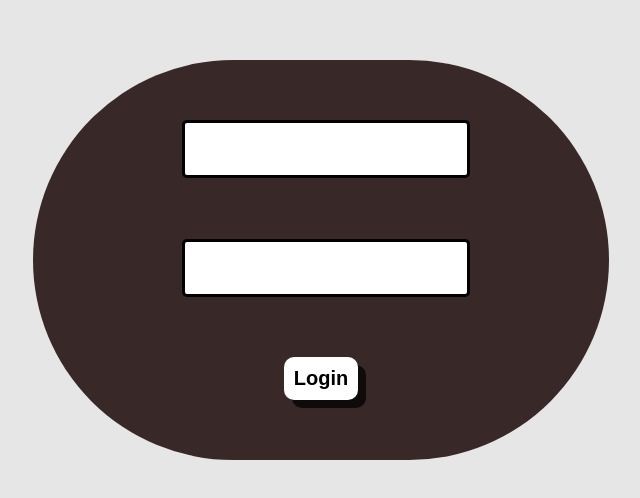
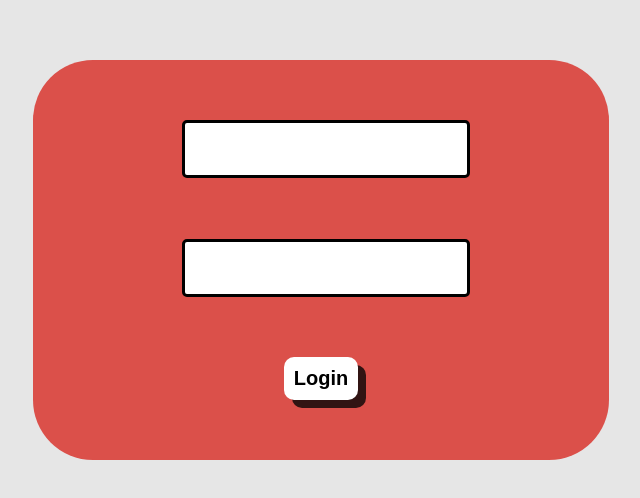
Before and after one commit to GabrielCapila/FruitEcommerce, a React (Create React App) app: page / in a window 1280 px wide. Shown: the part 140-638 px from the top of the page, without its empty margins (319-959 px from the left). Built offline with nearby package versions, Linux system fonts and the light colour scheme.

Commit message:
improving some style

```diff
--- a/src/components/card.css
+++ b/src/components/card.css
@@ -21,7 +21,7 @@ i{
 }
 
 .cardButton:active{
-    transform: translateY(20px);
+    transform: translateY(10px);
     box-shadow: 0px 2px 0px 0px rgba(255, 255, 255, 0.25);
     background-color: rgb(30, 255, 0);
 }
--- a/src/pages/Login/style.css
+++ b/src/pages/Login/style.css
@@ -13,8 +13,8 @@
     flex-direction: column;
     height: 100%;
     width: 50%;
-    border-radius: 258px;
-    background-color: rgb(56, 40, 40);
+    border-radius: 60px;
+    background-color: #db504a;
 }
 
 .inputDiv{
```
